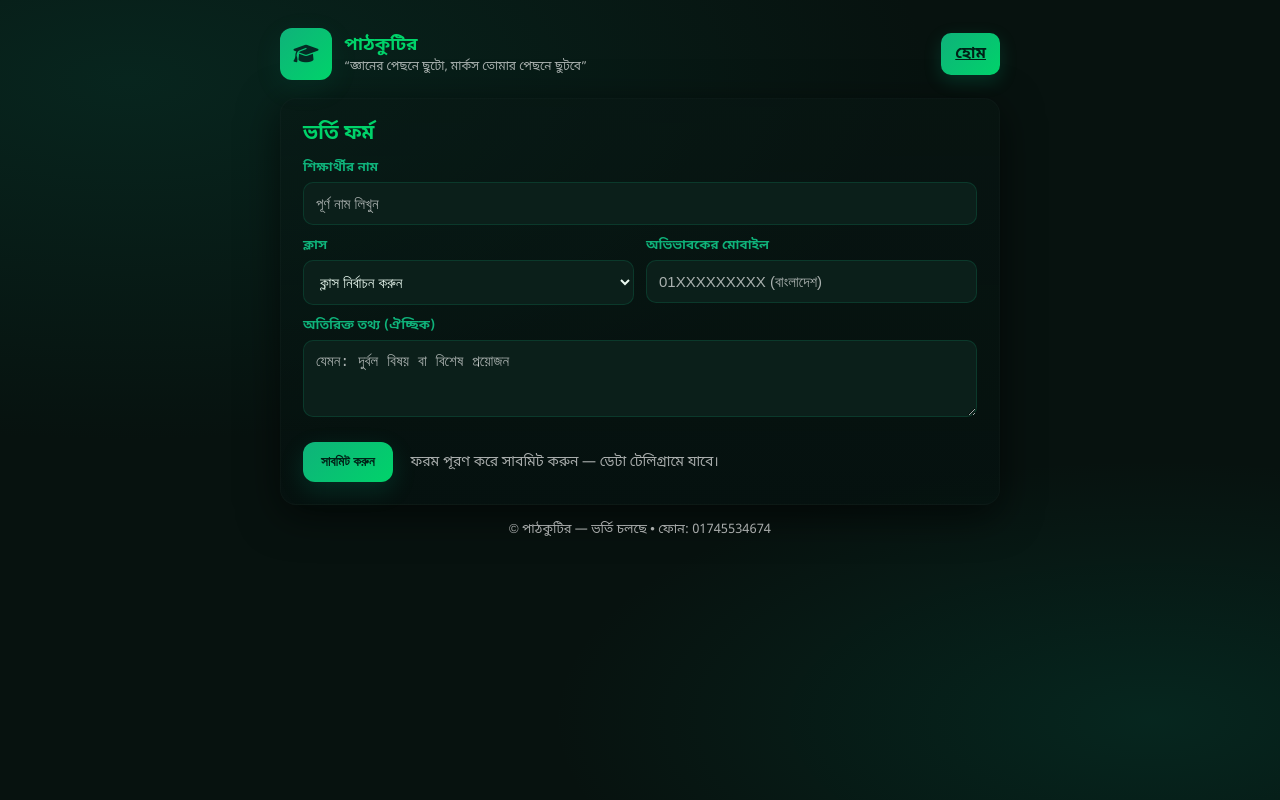
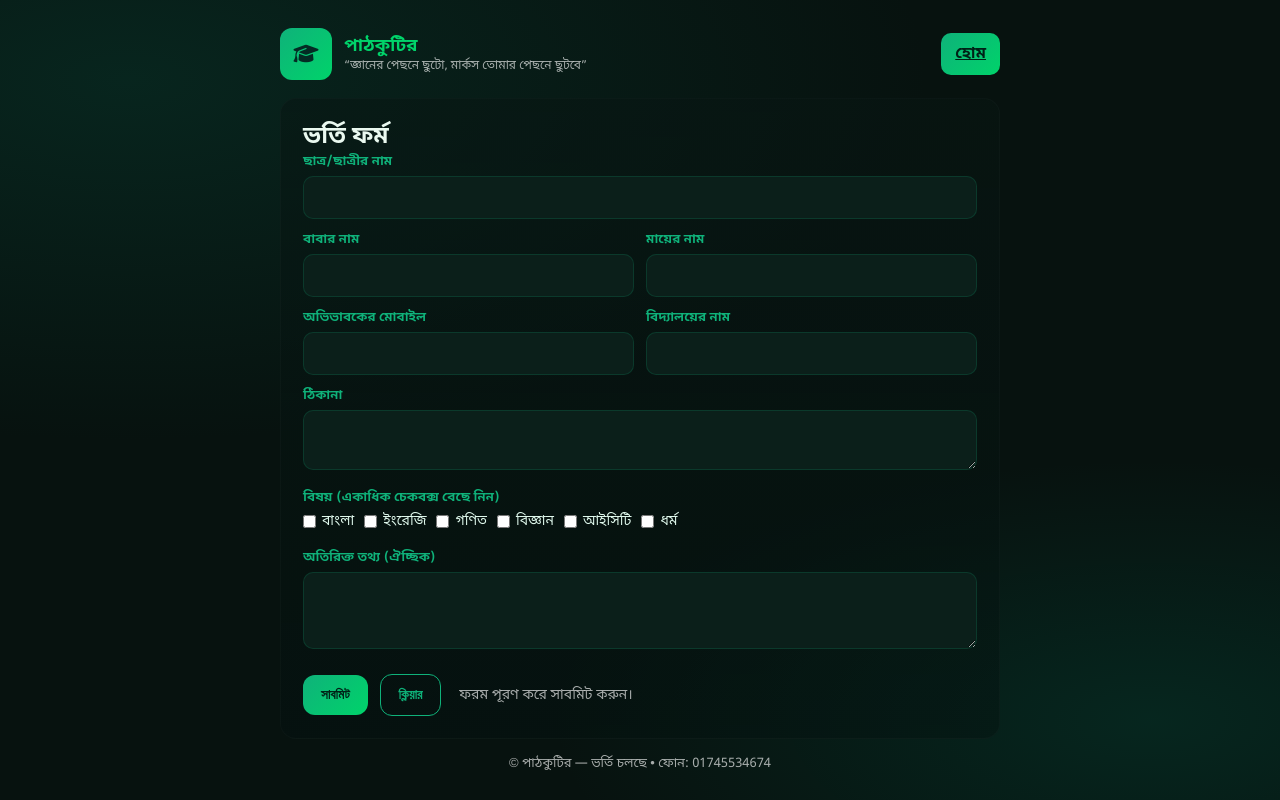
Before and after one commit to RijviModels/RijviModels.github.io, a plain HTML site: page test.html in a window 1280 px wide. Drawn offline with Linux system fonts and the light colour scheme.

Commit message:
Update test.html

```diff
--- a/test.html
+++ b/test.html
@@ -1,4 +1,4 @@
-<!-- admission.html (fixed design + Telegram submit with fallback) -->
+<!-- admission.html (fixed design + Telegram submit with checkbox subjects) -->
 <!doctype html>
 <html lang="bn">
 <head>
@@ -18,7 +18,6 @@
       --maxwidth:720px;
     }
     *{box-sizing:border-box;margin:0;padding:0}
-    html,body{height:100%}
     body{
       font-family: 'Noto Sans Bengali', 'Helvetica Neue', Arial, sans-serif;
       background:
@@ -29,58 +28,30 @@
       padding:28px 18px;
       display:flex;
       justify-content:center;
-      -webkit-font-smoothing:antialiased;
-      -moz-osx-font-smoothing:grayscale;
+      min-height:100vh;
     }
-
     .wrap{width:100%;max-width:var(--maxwidth)}
-
     header{display:flex;align-items:center;justify-content:space-between;gap:12px;margin-bottom:18px}
     .brand{display:flex;gap:12px;align-items:center}
-    .logo{width:52px;height:52px;border-radius:12px;background:var(--accent);display:flex;align-items:center;justify-content:center;color:#042b24;font-weight:800;font-size:20px;box-shadow:0 8px 30px rgba(0,200,140,0.08)}
+    .logo{width:52px;height:52px;border-radius:12px;background:var(--accent);display:flex;align-items:center;justify-content:center;color:#042b24;font-weight:800;font-size:20px}
     .brand h1{font-size:18px;color:var(--green2)}
-    .brand p{font-size:12px;color:var(--muted);margin-top:2px}
-
-    .btn{background:var(--accent);padding:10px 14px;border-radius:10px;color:#002016;font-weight:700;border:none;cursor:pointer;box-shadow:0 6px 18px rgba(0,200,140,0.18)}
-    .btn.secondary{background:transparent;border:1px solid var(--glass-border);color:var(--green1)}
-
-    .form-card{background:linear-gradient(180deg, rgba(8,22,19,0.55), rgba(5,18,16,0.45));border:1px solid rgba(255,255,255,0.02);padding:22px;border-radius:16px;box-shadow:0 10px 40px rgba(0,0,0,0.6)}
-    .form-card h2{color:var(--green2);margin-bottom:12px;font-size:20px}
-
-    form{display:grid;grid-template-columns:1fr 1fr;gap:12px;align-items:start}
+    .brand p{font-size:12px;color:var(--muted)}
+    .btn{background:var(--accent);padding:10px 14px;border-radius:10px;color:#002016;font-weight:700;border:none;cursor:pointer}
+    .form-card{background:linear-gradient(180deg, rgba(8,22,19,0.55), rgba(5,18,16,0.45));border:1px solid rgba(255,255,255,0.02);padding:22px;border-radius:16px}
+    form{display:grid;grid-template-columns:1fr 1fr;gap:12px}
     label{display:block;font-size:13px;color:var(--green1);margin-bottom:6px;font-weight:700}
     .full{grid-column:1/-1}
-    input, select, textarea{
-      width:100%;
-      padding:12px;
-      border-radius:10px;
-      border:1px solid var(--glass-border);
-      background:var(--card);
-      color:#eaf9f0;
-      font-size:15px;
-      outline:none;
-      transition:box-shadow .12s, transform .06s;
-    }
-    input::placeholder, textarea::placeholder{color:var(--muted)}
-    input:focus, select:focus, textarea:focus{box-shadow:0 8px 26px rgba(0,200,120,0.08);transform:translateY(-1px);border-color:var(--green1)}
-
-    .note{font-size:13px;color:var(--muted);margin-top:6px}
-
+    input, textarea{width:100%;padding:12px;border-radius:10px;border:1px solid var(--glass-border);background:var(--card);color:#eaf9f0;font-size:15px;outline:none}
+    textarea{resize:vertical}
+    .checkbox-group{display:flex;flex-wrap:wrap;gap:10px;margin-top:6px}
+    .checkbox-group label{display:flex;align-items:center;gap:6px;font-weight:500;font-size:14px;color:#dff8ec}
     .submit-wrap{display:flex;gap:12px;align-items:center;margin-top:6px}
-    .submit-btn{background:var(--accent);padding:12px 18px;border:none;border-radius:12px;color:#002016;font-weight:800;cursor:pointer;box-shadow:0 8px 24px rgba(0,200,140,0.16)}
-    .submit-btn[disabled]{opacity:0.6;cursor:not-allowed}
-
+    .submit-btn,.clear-btn{padding:12px 18px;border:none;border-radius:12px;font-weight:800;cursor:pointer}
+    .submit-btn{background:var(--accent);color:#002016}
+    .clear-btn{background:transparent;border:1px solid var(--green1);color:var(--green1)}
     .status{font-size:14px;color:var(--muted);margin-left:6px}
-
     footer{margin-top:16px;color:var(--muted);text-align:center;font-size:13px}
-
-    /* responsive */
-    @media (max-width:720px){
-      form{grid-template-columns:1fr}
-      header{flex-direction:row;align-items:center}
-      .brand p{display:none}
-      .wrap{padding:0 6px}
-    }
+    @media (max-width:720px){form{grid-template-columns:1fr}}
   </style>
 </head>
 <body>
@@ -93,46 +64,55 @@
           <p>“জ্ঞানের পেছনে ছুটো, মার্কস তোমার পেছনে ছুটবে”</p>
         </div>
       </div>
-      <div>
-        <a href="index.html" class="btn">হোম</a>
-      </div>
+      <div><a href="index.html" class="btn">হোম</a></div>
     </header>
 
-    <div class="form-card" role="region" aria-labelledby="formTitle">
-      <h2 id="formTitle">ভর্তি ফর্ম</h2>
-
+    <div class="form-card">
+      <h2>ভর্তি ফর্ম</h2>
       <form id="admissionForm" onsubmit="sendToTelegram(event)" autocomplete="on" novalidate>
         <div class="full">
-          <label for="name">শিক্ষার্থীর নাম</label>
-          <input id="name" name="name" type="text" placeholder="পূর্ণ নাম লিখুন" required>
+          <label for="student">ছাত্র/ছাত্রীর নাম</label>
+          <input id="student" name="student" type="text" required>
         </div>
-
         <div>
-          <label for="class">ক্লাস</label>
-          <select id="class" name="class" required>
-            <option value="">ক্লাস নির্বাচন করুন</option>
-            <option>পঞ্চম</option>
-            <option>ষষ্ঠ</option>
-            <option>সপ্তম</option>
-            <option>অষ্টম</option>
-            <option>নবম</option>
-            <option>দশম</option>
-          </select>
+          <label for="father">বাবার নাম</label>
+          <input id="father" name="father" type="text" required>
         </div>
-
+        <div>
+          <label for="mother">মায়ের নাম</label>
+          <input id="mother" name="mother" type="text" required>
+        </div>
         <div>
           <label for="phone">অভিভাবকের মোবাইল</label>
-          <input id="phone" name="phone" type="tel" placeholder="01XXXXXXXXX (বাংলাদেশ)" required>
+          <input id="phone" name="phone" type="text" required>
         </div>
-
+        <div>
+          <label for="school">বিদ্যালয়ের নাম</label>
+          <input id="school" name="school" type="text" required>
+        </div>
+        <div class="full">
+          <label for="address">ঠিকানা</label>
+          <textarea id="address" name="address" rows="2"></textarea>
+        </div>
+        <div class="full">
+          <label>বিষয় (একাধিক চেকবক্স বেছে নিন)</label>
+          <div class="checkbox-group">
+            <label><input type="checkbox" name="subjects" value="বাংলা"> বাংলা</label>
+            <label><input type="checkbox" name="subjects" value="ইংরেজি"> ইংরেজি</label>
+            <label><input type="checkbox" name="subjects" value="গণিত"> গণিত</label>
+            <label><input type="checkbox" name="subjects" value="বিজ্ঞান"> বিজ্ঞান</label>
+            <label><input type="checkbox" name="subjects" value="আইসিটি"> আইসিটি</label>
+            <label><input type="checkbox" name="subjects" value="ধর্ম"> ধর্ম</label>
+          </div>
+        </div>
         <div class="full">
           <label for="note">অতিরিক্ত তথ্য (ঐচ্ছিক)</label>
-          <textarea id="note" name="note" rows="3" placeholder="যেমন: দুর্বল বিষয় বা বিশেষ প্রয়োজন" style="resize:vertical;"></textarea>
+          <textarea id="note" name="note" rows="3"></textarea>
         </div>
-
         <div class="full submit-wrap">
-          <button id="submitBtn" class="submit-btn" type="submit">সাবমিট করুন</button>
-          <div class="status" id="statusText" aria-live="polite">ফরম পূরণ করে সাবমিট করুন — ডেটা টেলিগ্রামে যাবে।</div>
+          <button id="submitBtn" class="submit-btn" type="submit">সাবমিট</button>
+          <button type="button" class="clear-btn" onclick="form.reset()">ক্লিয়ার</button>
+          <div class="status" id="statusText">ফরম পূরণ করে সাবমিট করুন।</div>
         </div>
       </form>
     </div>
@@ -141,9 +121,8 @@
   </div>
 
   <script>
-    // Replace these with your real bot credentials BEFORE using:
-    const BOT_TOKEN = "7764605417:AAH8vnW9bAqb05fL42bo3NXwhSsOi3vEsYc";
-    const CHAT_ID  = "5275790481";
+    const BOT_TOKEN = "YOUR_BOT_TOKEN";
+    const CHAT_ID  = "YOUR_CHAT_ID";
 
     const form = document.getElementById('admissionForm');
     const statusText = document.getElementById('statusText');
@@ -156,61 +135,47 @@
 
     async function sendToTelegram(e){
       e.preventDefault();
+      submitBtn.disabled = true;
+      setStatus('⏳ পাঠানো হচ্ছে...');
 
-      // simple client-side validation for phone pattern
-      const phoneInput = document.getElementById('phone');
-      if (phoneInput.value.trim() === "" || !phoneInput.checkValidity()){
-        setStatus('দয়া করে সঠিক মোবাইল নম্বর দিন (01XXXXXXXXX)।', false);
-        phoneInput.focus();
-        return;
-      }
+      const student=document.getElementById('student').value.trim();
+      const father=document.getElementById('father').value.trim();
+      const mother=document.getElementById('mother').value.trim();
+      const phone=document.getElementById('phone').value.trim();
+      const school=document.getElementById('school').value.trim();
+      const address=document.getElementById('address').value.trim();
+      const note=document.getElementById('note').value.trim() || "-";
 
-      submitBtn.disabled = true;
-      setStatus('সাবমিশন প্রক্রিয়াধীন... অনুগ্রহ করে অপেক্ষা করুন।');
+      const subjects=[...document.querySelectorAll('input[name="subjects"]:checked')].map(c=>c.value).join(", ") || "-";
 
-      const name = document.getElementById('name').value.trim();
-      const studentClass = document.getElementById('class').value.trim() || 'নির্ধারিত নয়';
-      const phone = phoneInput.value.trim();
-      const note = document.getElementById('note').value.trim() || '-';
+      const now=new Date();
+      const dateTime=now.toLocaleString("bn-BD",{timeZone:"Asia/Dhaka"});
 
-      const message = `ভর্তি ফর্ম\n👤 নাম: ${name}\n📘 ক্লাস: ${studentClass}\n📞 মোবাইল: ${phone}\n✏️ তথ্য: ${note}`;
+      const message=`ভর্তি ফর্ম\n👤 নাম: ${student}\n👨 বাবার নাম: ${father}\n👩 মায়ের নাম: ${mother}\n📞 মোবাইল: ${phone}\n🏫 বিদ্যালয়: ${school}\n🏠 ঠিকানা: ${address}\n📚 বিষয়: ${subjects}\n✏️ তথ্য: ${note}\n⏰ সাবমিশন: ${dateTime}`;
 
-      // Try POST first (clean). Note: some browsers may block cross-origin requests (CORS).
-      try {
-        const res = await fetch(`https://api.telegram.org/bot${BOT_TOKEN}/sendMessage`, {
-          method: 'POST',
-          headers: { 'Content-Type': 'application/json' },
-          body: JSON.stringify({ chat_id: CHAT_ID, text: message })
+      try{
+        const res=await fetch(`https://api.telegram.org/bot${BOT_TOKEN}/sendMessage`,{
+          method:"POST",
+          headers:{"Content-Type":"application/json"},
+          body:JSON.stringify({chat_id:CHAT_ID,text:message})
         });
-
-        if (res.ok) {
-          setStatus('✅ ভর্তি ফর্ম সফলভাবে পাঠানো হয়েছে!');
+        if(res.ok){
+          setStatus("ফর্ম সফলভাবে পাঠানো হয়েছে!");
           form.reset();
-        } else {
-          // If API responds but not OK, fallback to GET
-          console.warn('Telegram POST not OK:', res.status);
+        }else{
           fallbackSend(message);
         }
-      } catch (err) {
-        // Likely CORS or network error -> fallback
-        console.warn('POST error:', err);
+      }catch(err){
         fallbackSend(message);
-      } finally {
-        submitBtn.disabled = false;
+      }finally{
+        submitBtn.disabled=false;
       }
     }
 
     function fallbackSend(message){
-      // WARNING: this approach opens a new tab and exposes the bot token in URL.
-      // It's a last-resort fallback if direct POST is blocked by CORS.
-      if (!BOT_TOKEN || !CHAT_ID || BOT_TOKEN.includes('YOUR_') || CHAT_ID.includes('YOUR_')) {
-        setStatus('⚠️ সাবমিশন ব্যর্থ হয়েছে — অনুগ্রহ করে সার্ভার-সাইড বট টোকেন ও চ্যাট আইডি সেট করুন।', false);
-        return;
-      }
-
-      const url = `https://api.telegram.org/bot${BOT_TOKEN}/sendMessage?chat_id=${CHAT_ID}&text=${encodeURIComponent(message)}`;
-      window.open(url, '_blank');
-      setStatus('✅ বিকল্প উপায়ে টেলিগ্রামে খোলা হয়েছে — যেটি মেসেজ পাঠাবে।');
+      const url=`https://api.telegram.org/bot${BOT_TOKEN}/sendMessage?chat_id=${CHAT_ID}&text=${encodeURIComponent(message)}`;
+      window.open(url,"_blank");
+      setStatus("⚠ সরাসরি পাঠানো সম্ভব হয়নি, নতুন ট্যাবে বিকল্প পদ্ধতি ব্যবহার করা হচ্ছে।");
       form.reset();
     }
   </script>
```
